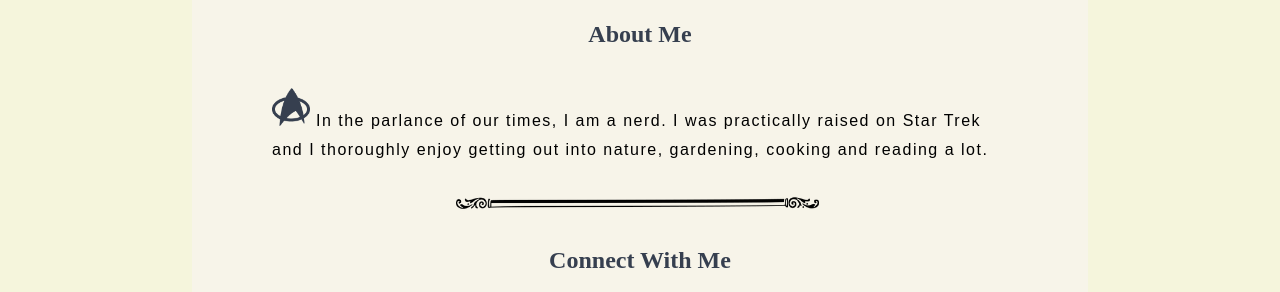
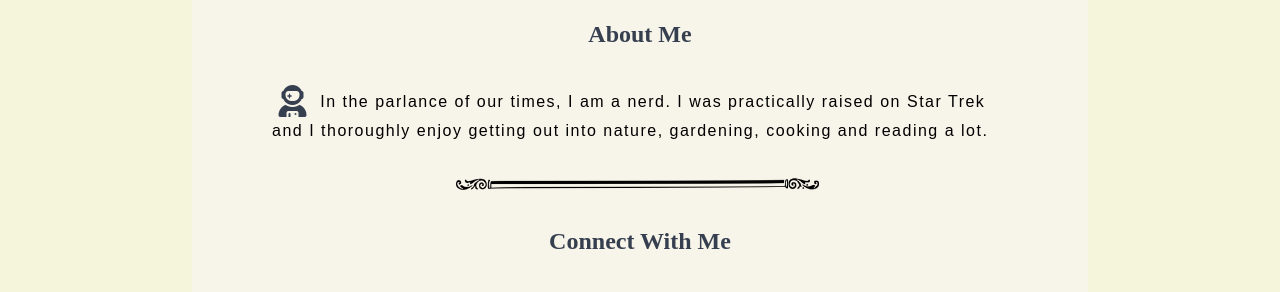
Before and after one commit to Jae-Walder/Jae-Walder, a plain HTML site: page index.html in a window 1280 px wide. Shown: the part 1712-2004 px from the top of the page. Drawn offline with Linux system fonts and the light colour scheme.

Commit message:
Update index.html

```diff
--- a/index.html
+++ b/index.html
@@ -141,8 +141,8 @@
                                   </div>
                                   <h3>About Me</h3>
                                   <p>
-                                      <img src="images/comm-badge.png" alt="Stark Trek Comm Badge" class="commBadge">
-                                      <!--<i class="fa-solid fa-user-astronaut fa-2xl fa-Style"></i>-->
+                                      <!--<img src="images/comm-badge.png" alt="Stark Trek Comm Badge" class="commBadge">-->
+                                      <i class="fa-solid fa-user-astronaut fa-2xl fa-Style"></i>
                                       In the parlance of our times, I am a nerd. I was practically raised on Star Trek and I thoroughly enjoy getting out into nature, gardening, cooking and reading a lot.
 
                                   </p>
```
